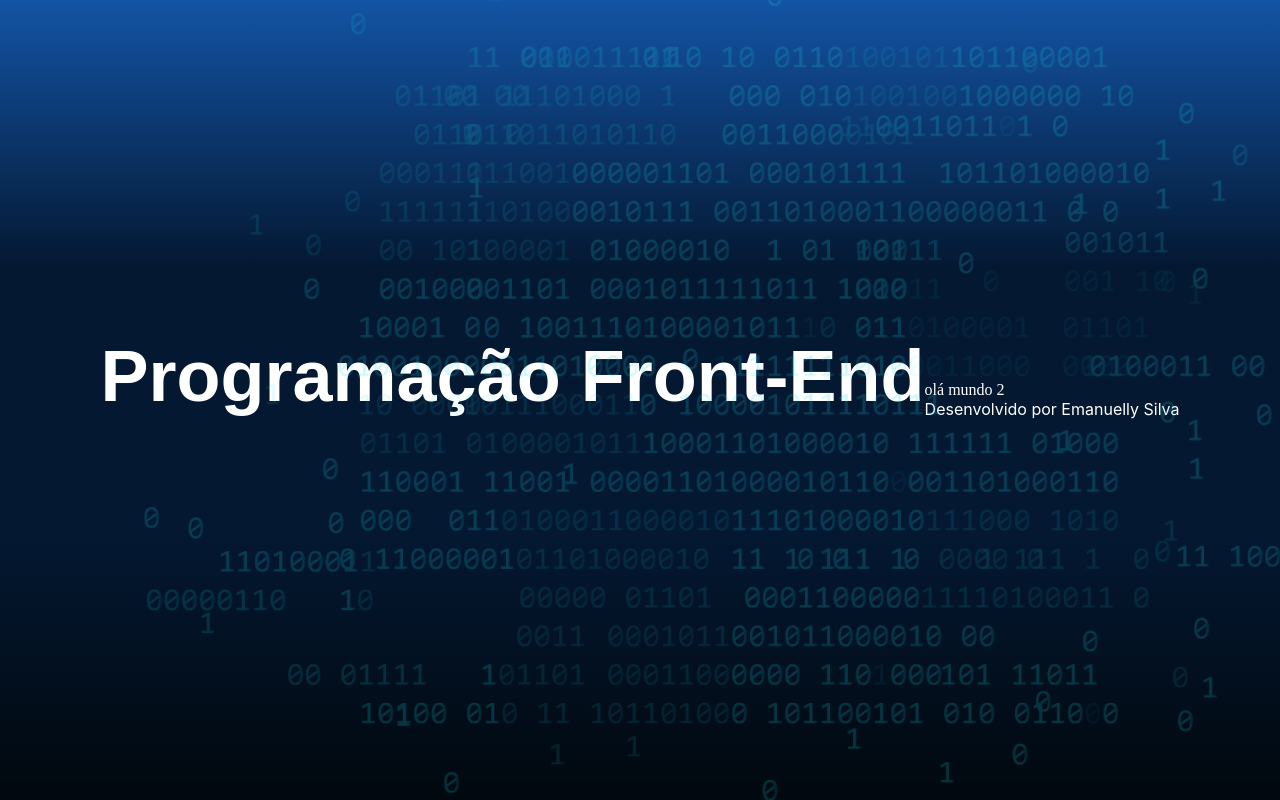
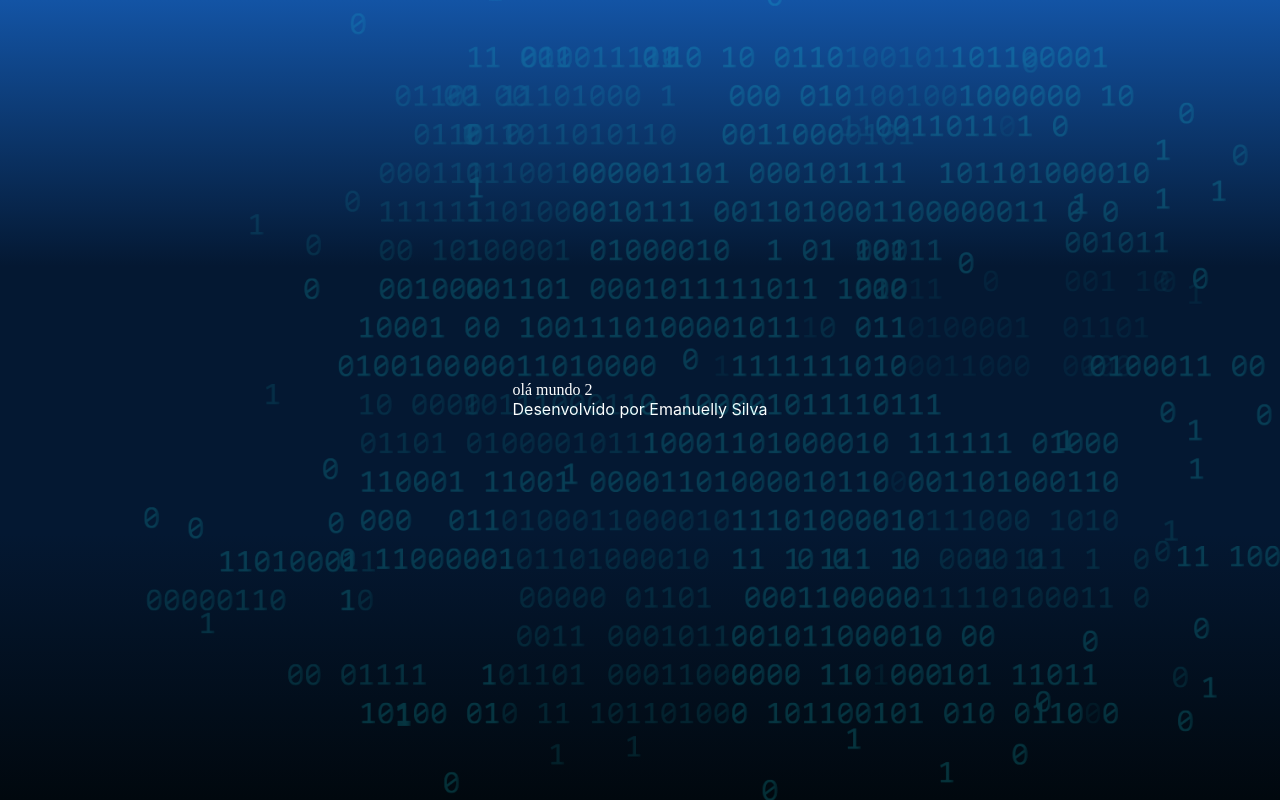
Before and after one commit to emanuuelly/3A, a plain HTML site: page iindex.html in a window 1280 px wide. Drawn offline with Linux system fonts and the light colour scheme.

Commit message:
Update iindex.html

```diff
--- a/iindex.html
+++ b/iindex.html
@@ -23,7 +23,7 @@ Online HTML, CSS and JavaScript editor to run code online.
 
 <body>
   <header>
-  <h1> Programação Front-End</h1>
+  <h1> </h1>
   <nav>
 
   </header>
```
